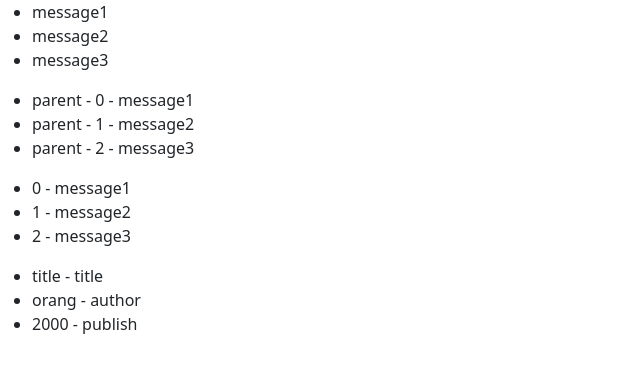
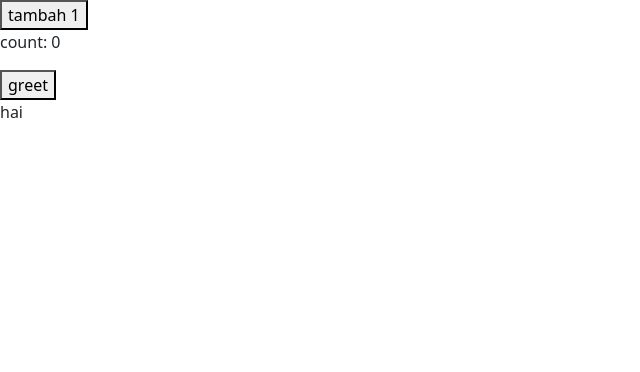
Before and after one commit to someone-only/belajar-vue, a Vue app: page / in a window 1280 px wide. Shown: the top 372 px of the page, without its empty margins (0-640 px from the left). Built offline with nearby package versions, Linux system fonts and the light colour scheme.

Commit message:
menambah materi tentang event handling

```diff
--- a/src/App.vue
+++ b/src/App.vue
@@ -1,9 +1,9 @@
 <script setup lang="ts">
-import vForVue from "./components/essentials/list-rendering/v-for.vue";
+import eventListeningVue from "./components/essentials/event-handling/event-listening.vue";
 </script>
 
 <template>
-  <vForVue />
+  <eventListeningVue />
 </template>
 
 <style scoped></style>
--- /dev/null
+++ b/src/components/essentials/event-handling/event-listening.vue
@@ -0,0 +1,17 @@
+<script setup lang="ts">
+import { ref } from "vue";
+const count = ref(0);
+function greet() {
+  alert("hello world");
+}
+</script>
+
+<template>
+  <!-- untuk melakukan event listener kita bisa menggunakan v-on:{event} atau menggunakan shortcut @{event} -->
+  <button @click="count++">tambah 1</button>
+  <p>count: {{ count }}</p>
+  <!-- kita bisa meggunakan inline handler seperti contoh diatas atau menggubakan method handler kita membuat methos terlebih dahulu -->
+  <button @click="greet">greet</button>
+  <!-- kita juga bisa menggunakan event modifiers dengan menambahkan @{event}.{modifiers} modifiers juga bisa di chaining -->
+  <div @click.stop.prevent="greet">hai</div>
+</template>
```
